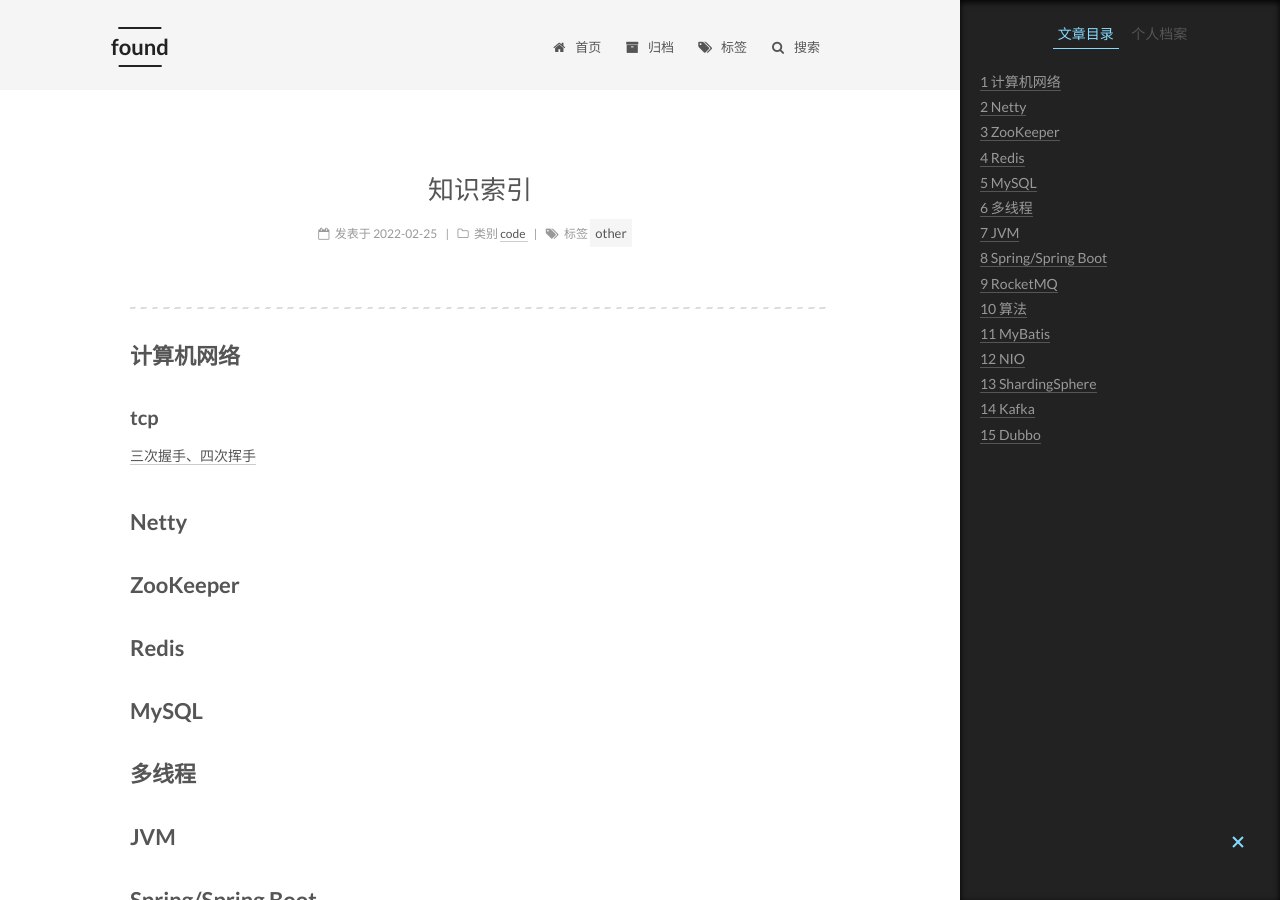
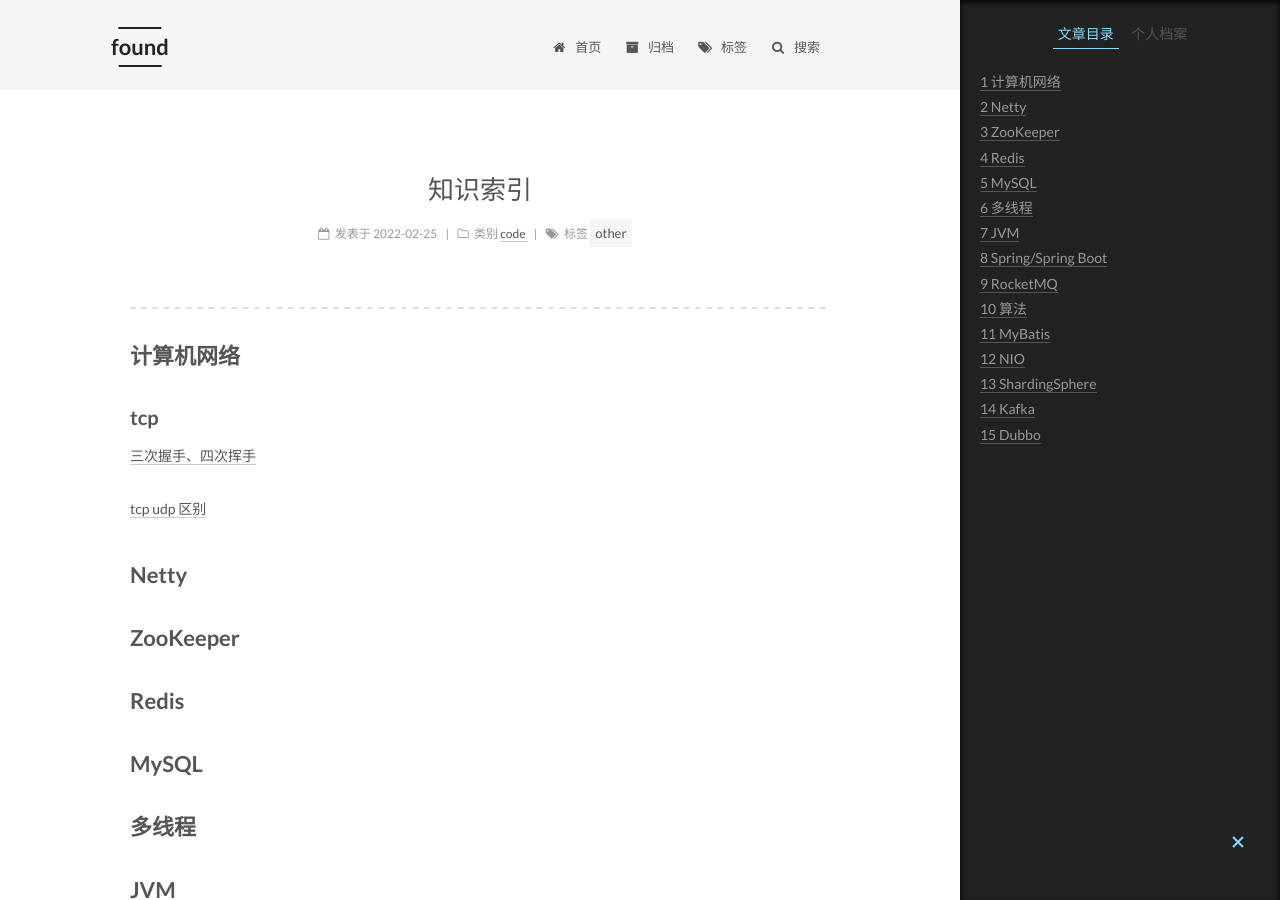
Before and after one commit to guolanren/guolanren.github.io, a Jekyll site: the page built from _posts/2022-02-25-知识索引.md, in a window 1280 px wide and 900 px high. Built offline with Jekyll 4.4.1, drawn with Linux system fonts in a browser that asks for light colours; comment, search, counter and statistics services are not loaded.

Commit message:
update post 知识索引 "tcp udp 区别"

```diff
--- a/_posts/2022-02-25-知识索引.md
+++ b/_posts/2022-02-25-知识索引.md
@@ -14,6 +14,8 @@ tags:
 ### tcp
 
 [三次握手、四次挥手](https://www.zhihu.com/question/271701044/answer/1279809269)
+
+[tcp udp 区别](https://juejin.cn/post/6844903800336023560)
 
 ## Netty
 
```
